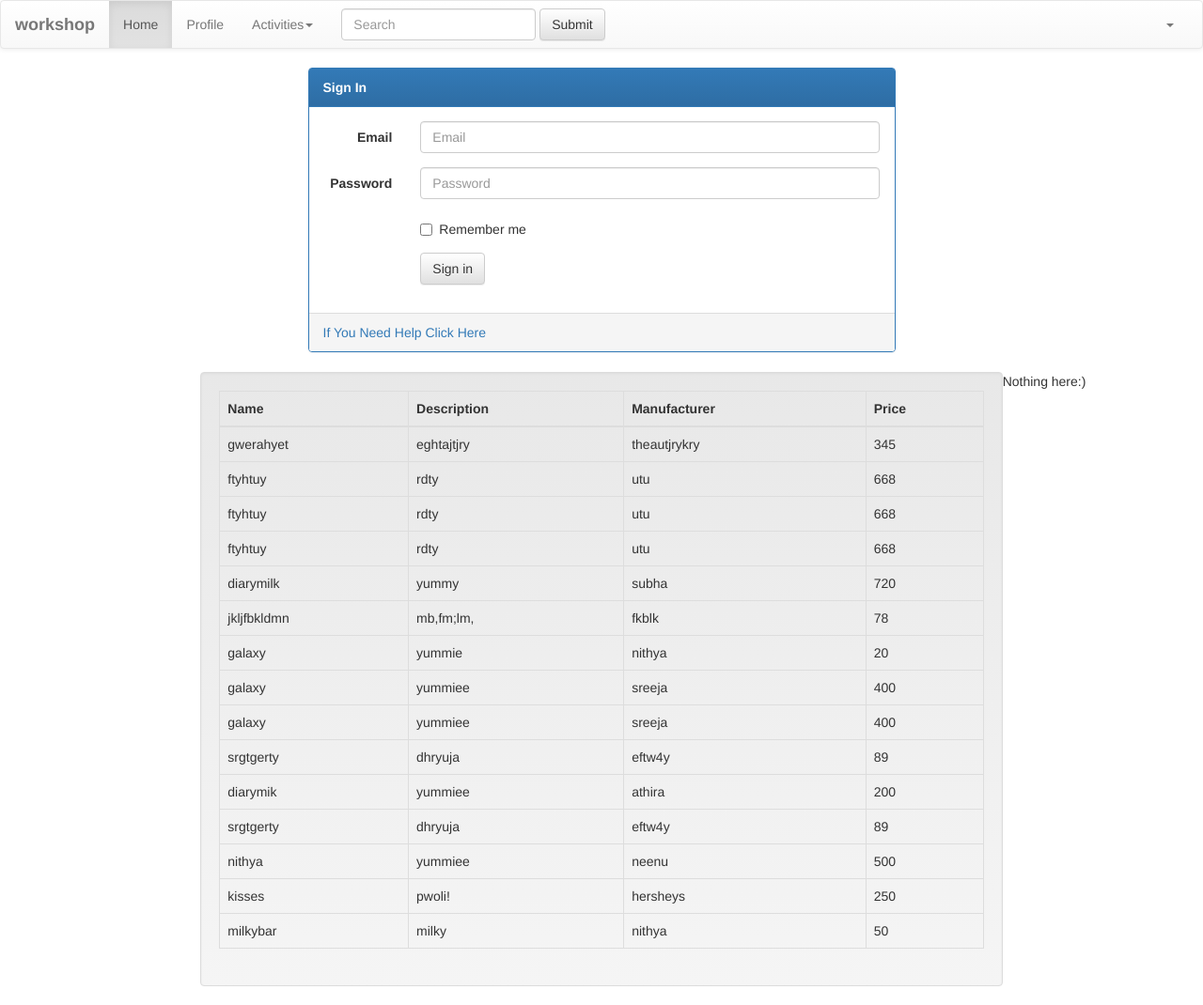
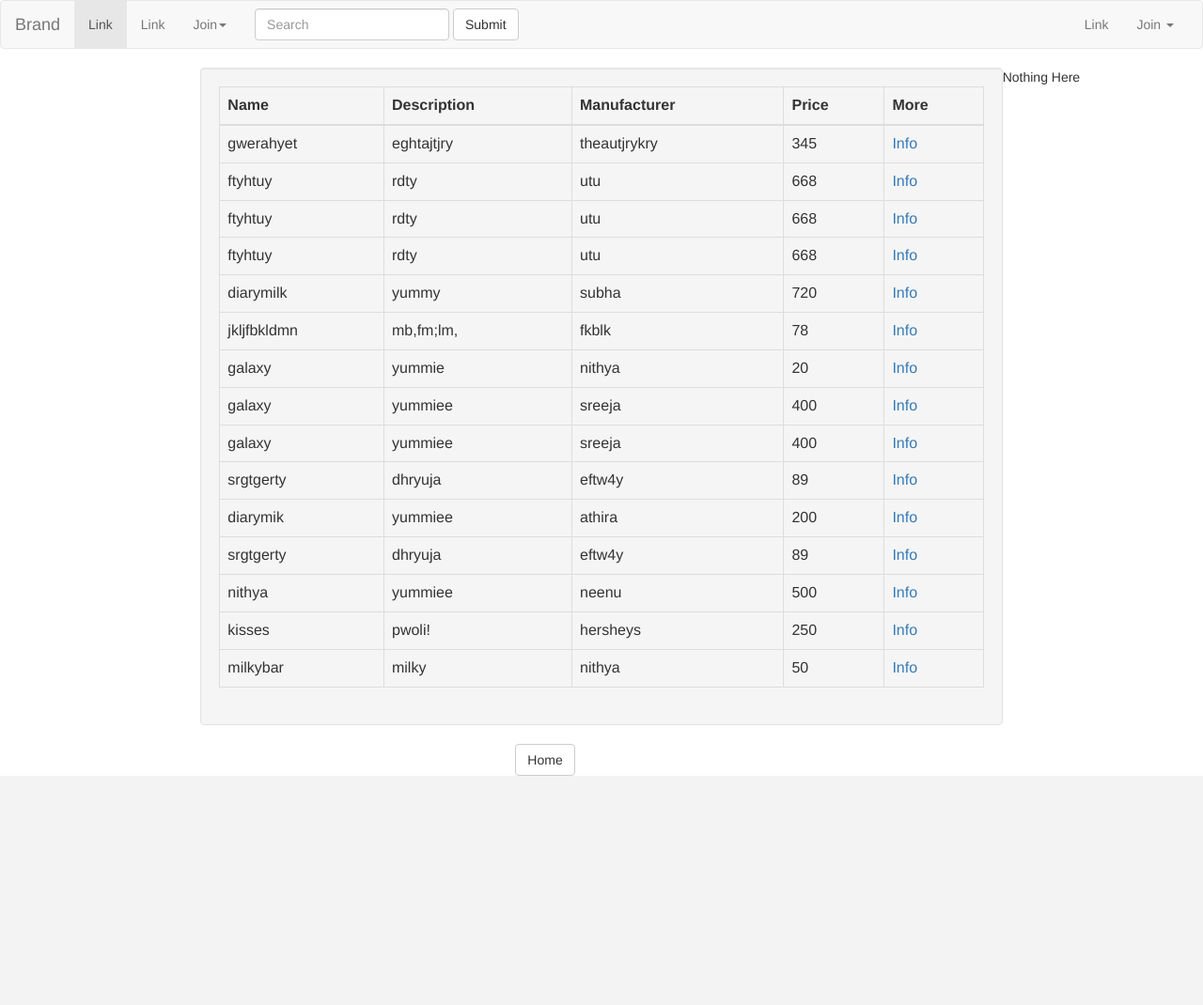
Before and after one commit to iamnithya/workshop, a Django app: page / in a window 1280 px wide. Shown: the whole page at 94% size. After the commit the page ends 826 px from the top, so only its background shows below. Run offline with Django 3.2, Linux system fonts and the light colour scheme; data comes from the database, SQL or seed files in the repository; both versions use the stored data as it was after the commit; some libraries are stand-ins or nearby versions.

Commit message:
chocolates adding

```diff
--- a/mysite/urls.py
+++ b/mysite/urls.py
@@ -23,11 +23,16 @@ from django.conf.urls import include, url
 from django.contrib.auth import views as auth_views
 from mysite.views import anonymous_required
 urlpatterns = [
-        url(r'^$', Home.as_view(), name='home'),
-        url(r'^register/', include(reg_urls)),
-        url(r'^admin/', include(admin.site.urls)),
-        url(r'^user/login/$',
-            anonymous_required(auth_views.login),
-            {'template_name': 'login.html'},
-            name='login')
+    url(r'^$', Home.as_view(), name='home'),
+    url(r'^register/', include(reg_urls)),
+    url(r'^admin/', include(admin.site.urls)),
+    url(r'^user/login/$',
+        anonymous_required(auth_views.login),
+        {'template_name': 'login.html'},
+        name='login'),
+    url(r'^user/logout/$',
+        auth_views.logout,
+        {'template_name': 'logout.html'},
+        name='logout'),
+
 ]
--- a/register/templates/index.html
+++ b/register/templates/index.html
@@ -1,146 +1,241 @@
 
-{%  load staticfiles %}<!DOCTYPE html>
-<html lang="en">
+
+{% load staticfiles %}
+
+<html xmlns="http://www.w3.org/1999/html">
+
+<title> he he he </title>
+
 <head>
-    <!-- Latest compiled and minified CSS -->
-    <link rel="stylesheet" href="{%  static 'css/bootstrap.min.css' %}" integrity="sha384-1q8mTJOASx8j1Au+a5WDVnPi2lkFfwwEAa8hDDdjZlpLegxhjVME1fgjWPGmkzs7" crossorigin="anonymous"><!-- Optional theme -->
-    <link rel="stylesheet" href="{%  static 'css/bootstrap-theme.min.css' %}" integrity="sha384-fLW2N01lMqjakBkx3l/M9EahuwpSfeNvV63J5ezn3uZzapT0u7EYsXMjQV+0En5r" crossorigin="anonymous"><!-- Latest compiled and minified JavaScript -->
-    <script type="text/javascript" src="{%  static 'js/jquery-1.12.4.min.js' %}"></script>
-    <script type="text/javascript" src="{%  static 'js/bootstrap.min.js' %}"></script>
+
+<link rel="stylesheet" href="{%  static 'css/bootstrap.min.css' %}" integrity="sha384-1q8mTJOASx8j1Au+a5WDVnPi2lkFfwwEAa8hDDdjZlpLegxhjVME1fgjWPGmkzs7" crossorigin="anonymous">
+
+<link rel="stylesheet" href="{%  static 'css/bootstrap.min.css' %}"integrity="sha384-fLW2N01lMqjakBkx3l/M9EahuwpSfeNvV63J5ezn3uZzapT0u7EYsXMjQV+0En5r" crossorigin="anonymous">
+
+    <script src="{%  static 'js/jquery-1.12.4.min.js' %}"></script>
+
+<script src="{%  static 'js/bootstrap.min.js' %}"></script>
+
 </head>
 
 <body>
+
 <nav class="navbar navbar-default">
+
   <div class="container-fluid">
+
     <!-- Brand and toggle get grouped for better mobile display -->
+
     <div class="navbar-header">
+
       <button type="button" class="navbar-toggle collapsed" data-toggle="collapse" data-target="#bs-example-navbar-collapse-1" aria-expanded="false">
+
         <span class="sr-only">Toggle navigation</span>
+
         <span class="icon-bar"></span>
+
         <span class="icon-bar"></span>
+
         <span class="icon-bar"></span>
+
       </button>
-            <a class="navbar-brand" href="#"><b>workshop</b></a>
+
+      <a class="navbar-brand" href="#">Brand</a>
+
     </div>
+
     <!-- Collect the nav links, forms, and other content for toggling -->
+
     <div class="collapse navbar-collapse" id="bs-example-navbar-collapse-1">
+
       <ul class="nav navbar-nav">
-                <li class="active"><a href="#">Home <span class="sr-only">(current)</span></a></li>
-                <li><a href="#">Profile</a></li>
+
+        <li class="active"><a href="#">Link <span class="sr-only">(current)</span></a></li>
+
+        <li><a href="#">Link</a></li>
+
         <li class="dropdown">
-                    <a href="#" class="dropdown-toggle" data-toggle="dropdown" role="button" aria-haspopup="true" aria-expanded="false">Activities<span class="caret"></span></a>
+
+          <a href="#" class="dropdown-toggle" data-toggle="dropdown" role="button" aria-haspopup="true" aria-expanded="false">Join<span class="caret"></span></a>
+
           <ul class="dropdown-menu">
-                        <li><a href="#">signup</a></li>
-                        <li><a href="#">signin</a></li>
-                        <li><a href="#">Something else here</a></li>
-                        <li role="separator" class="divider"></li>
-                        <li><a href="#">Separated link</a></li>
-                        <li role="separator" class="divider"></li>
-                        <li><a href="#">One more separated link</a></li>
-                    </ul>
-                </li>
-            </ul>
-            <form class="navbar-form navbar-left" role="search">
-                <div class="form-group">
-                    <input type="text" class="form-control" placeholder="Search">
-                </div>
-                <button type="submit" class="btn btn-default">Submit</button>
-            </form>
-            <ul class="nav navbar-nav navbar-right">
-                <li class="dropdown">
-                    <a href="#" class="dropdown-toggle" data-toggle="dropdown" role="button" aria-haspopup="true" aria-expanded="false"><span class="caret"></span></a>
-                    <ul class="dropdown-menu">
-                        <li><a href="{% url 'register_user' %}">signup</a></li>
-                        <li><a href="{% url 'login' %}">Signin</a></li>
+
+            <li><a href="#">Sign Up</a></li>
+
+            <li><a href="#">Sign in</a></li>
+
+            <li><a href="#">More...</a></li>
 
           </ul>
+
         </li>
+
       </ul>
-        </div><!-- /.navbar-collapse -->
-    </div><!-- /.container-fluid -->
-</nav>
-<div class="row">
-    <div class="col-md-6 col-md-offset-3">
-        <div class="panel panel-primary">
-            <div class="panel-heading" ><b>Sign In</b></div>
-            <div class="panel-body">
-                <form class="form-horizontal">
+
+      <form class="navbar-form navbar-left" role="search">
+
         <div class="form-group">
-                        <label for="inputEmail3" class="col-sm-2 control-label">Email</label>
-                        <div class="col-sm-10">
-                            <input type="email" class="form-control" id="inputEmail3" placeholder="Email">
-                        </div>
-                    </div>
-                    <div class="form-group">
-                        <label for="inputPassword3" class="col-sm-2 control-label">Password</label>
-                        <div class="col-sm-10">
-                            <input type="password" class="form-control" id="inputPassword3" placeholder="Password">
-                        </div>
-                    </div>
-                    <div class="form-group">
-                        <div class="col-sm-offset-2 col-sm-10">
-                            <div class="checkbox">
-                                <label>
-                                    <input type="checkbox"> Remember me
-                                </label>
-                            </div>
-                        </div>
-                    </div>
-                    <div class="form-group">
-                        <div class="col-sm-offset-2 col-sm-10">
-                            <button type="submit" class="btn btn-default">Sign in</button>
-                        </div>
-                    </div>
-                </form>
-            </div>
-            <div class="panel-footer"><a href="http://www.google.co.in">If You Need Help Click Here</a></div>
-        </div>
-    </div>
-    <div class="col-md-6"></div>
-</div>
-<div class="col-md-8 col-md-offset-2 well">
-    <table class="table table-hover table-bordered table-responsive">
-        <thead>
-        <tr>
-            <th>
-                Name
-            </th>
-            <th>
-                Description
-            </th>
-            <th>
-                Manufacturer
-            </th>
-            <th>
-                Price
-            </th>
-        </tr>
-        </thead>
-        <tbody>
-        {% for item in object_list %}
-            <tr>
-                <td> {{ item.name }} </td>
-                <td> {{ item.description }}</td>
-                <td> {{ item.manufacturer }}</td>
-                <td> {{ item.price }}</td>
-            </tr>
-        {% endfor %}
-        </tbody>
-    </table>
+
+          <input type="text" class="form-control" placeholder="Search">
+
         </div>
 
+        <button type="submit" class="btn btn-default">Submit</button>
 
+      </form>
+
+      <ul class="nav navbar-nav navbar-right">
+
+        <li><a href="#">Link</a></li>
+
+        <li class="dropdown">
+
+          <a href="#" class="dropdown-toggle" data-toggle="dropdown" role="button" aria-haspopup="true" aria-expanded="false">Join <span class="caret"></span></a>
+
+          <ul class="dropdown-menu">
 
              {% if request.user.is_anonymous %}
-    Nothing here:)
+
+                 <li><a href="{%  url 'register_user'%}">SIGN UP</a></li>
+
+                 <li><a href="{% url 'login' %}">SIGN IN</a></li>
+
              {% else %}
-    <div class="container">
+
+               <li>
+
+                           <div class="btn-group">
+
+                               <li><a href="{% url 'logout' %}">logout</a></li>
+
+                                <li><a href="{% url 'user_profile_update' %}">Edit Profile</a></li>
+
+                               <a class="btn-new btn-nav btn-white" data-toggle="dropdown"><i class="fa fa-user fa-fw"></i>
+
+                                   {% if request.user.user_first_name %}
+
+                                   {{ request.user.user_first_name }}
+
+                                   {% elif request.user.username %}
+
+                                   {{ request.user.username }}
+
+                                   {% else %}
+
+                                   {{ request.user.email }}
+
+                                   {% endif %}
+
+                                   {% endif %}
+
+          </ul>
+
+        </li>
+
+      </ul>
+
+    </div><!-- /.navbar-collapse -->
+
+  </div><!-- /.container-fluid -->
+
+</nav>
+
+<div class="col-md-8 col-md-offset-2 well">
+
+<table class="table table-hover table-bordered table-responsive">
+
+    <thead>
+
+    <tr>
+
+        <th>
+
+            Name
+
+        </th>
+
+        <th>
+
+            Description
+
+        </th>
+
+        <th>
+
+            Manufacturer
+
+        </th>
+
+        <th>
+
+            Price
+
+        </th>
+
+           <th>
+
+            More
+
+        </th>
+
+    </tr>
+
+    </thead>
+
+    <tbody>
+
+    {% for item in object_list %}
+
+        <tr>
+
+            <td> {{ item.name }} </td>
+
+            <td> {{ item.description }}</td>
+
+            <td> {{ item.manufacturer }}</td>
+
+            <td> {{ item.price }}</td>
+
+            <td> <a href="{% url 'chocolate_info' item.id %}">Info</a> </td>
+
+        </tr>
+
+    {% endfor %}
+
+    </tbody>
+
+</table>
+
 </div>
-    <div class="col-md-6 col-md-offset-5" style="padding-top:10%;">
+
+{%  if user.is_anonymous %}
+
+Nothing Here
+
+{% else %}
+
+ <div class="col-md-6 col-md-offset-5">
+
         <a href="{% url 'add_chocolate' %}">
-            <button class="btn btn-primary">Add a chocolate</button>
+
+              <button type="submit" class="btn btn-default">Add Chocolate</button>
+
         </a>
+
         </div>
+
 {% endif %}
+
+<div class="col-md-6 col-md-offset-5">
+
+        <a href="{% url 'home' %}">
+
+              <button type="submit" class="btn btn-default">Home</button>
+
+        </a>
+
+        </div>
+
 </body>
+
 </html>
--- /dev/null
+++ b/register/templates/logout.html
@@ -0,0 +1,5 @@
+<html>
+<body>
+successfully logout
+</body>
+</html>
--- a/register/urls.py
+++ b/register/urls.py
@@ -12,5 +12,6 @@ urlpatterns = [
     url(r'^user/success/', TemplateView.as_view(template_name='page.html'),name='page'),
     url(r'^chocolate/add/',addchocolateview.as_view(), name='add_chocolate'),
     url(r'^chocolate/success/', addchocolateview.as_view(template_name='success.html'), name='done'),
-
+    url( r'^chocolate/info/(?P<choco_id>\d+)/$', ChocolateDetailsView.as_view(), name="chocolate_info"),
+    url(r'^user/profile/edit/$', UserProfileUpdateView.as_view(), name='user_profile_update'),
 ]
--- a/register/views.py
+++ b/register/views.py
@@ -1,33 +1,59 @@
 from braces.views import LoginRequiredMixin, AnonymousRequiredMixin
 from django.core.urlresolvers import reverse_lazy
+from django.views.generic import ListView
+from django.views.generic.detail import DetailView
 from django.views.generic.edit import FormView, UpdateView
+
 from register.forms import *
-from django.views.generic import ListView
 
 
 class Home(ListView):
-  template_name="index.html"
+    template_name="index.html"
 
-  def get_queryset(self):
-      return Chocolate.objects.all()
+    def get_queryset(self):
+        return Chocolate.objects.all()
 
 
 class UserRegistrationView(AnonymousRequiredMixin, FormView):
-  template_name = "register_user.html"
-  authenticated_redirect_url = reverse_lazy(u"home")
-  form_class = UserRegistrationForm
-  success_url = 'user/success/'
+    template_name = "register_user.html"
+    authenticated_redirect_url = reverse_lazy(u"home")
+    form_class = UserRegistrationForm
+    success_url = 'user/success/'
 
 
-  def form_valid(self, form):
-      form.save()
-      return FormView.form_valid(self, form)
+    def form_valid(self, form):
+        form.save()
+        return FormView.form_valid(self, form)
 
 class addchocolateview(FormView):
-      template_name="add_chocolate.html"
-      form_class=ChocolateAddform
-      success_url='/register/chocolate/success'
+    template_name="add_chocolate.html"
+    form_class=ChocolateAddform
+    success_url='/register/chocolate/success'
 
-      def form_valid(self,form):
-          form.save()
-          return FormView.form_valid(self,form)
+    def form_valid(self,form):
+        form.save()
+        return FormView.form_valid(self, form)
+
+class ChocolateDetailsView(DetailView):
+    template_name = "chocolate_detail.html"
+
+    def get_object(self, queryset=None):
+        choco_id = self.kwargs['choco_id']
+        obj = Chocolate.objects.get(id=choco_id)
+        if obj:
+            return obj
+        else:
+            raise Http404("No details Found.")
+
+class CurrentUserMixin(object):
+    model = User
+    def get_object(self, *args, **kwargs):
+        try: obj = super(CurrentUserMixin, self).get_object(*args, **kwargs)
+        except AttributeError: obj = self.request.user
+        return obj
+
+class UserProfileUpdateView(LoginRequiredMixin, CurrentUserMixin, UpdateView):
+    model = User
+    fields = user_fields + user_extra_fields
+    template_name_suffix = '_update_form'
+    success_url = '/register/user/success/'
```
Also changed, not shown: register/templates/chocolate_detail.html (added, +8 -0 lines), register/templates/register/user_update_form.html (added, +63 -0 lines), db.sqlite3, media/images/White-Chocolate-chocolate-30709452-450-300.jpg (added), media/images/cioccolata.jpg (added), media/images/indexchoco.jpeg (added), 3 other files. Lines whose indentation alone changed are shown as unchanged.
